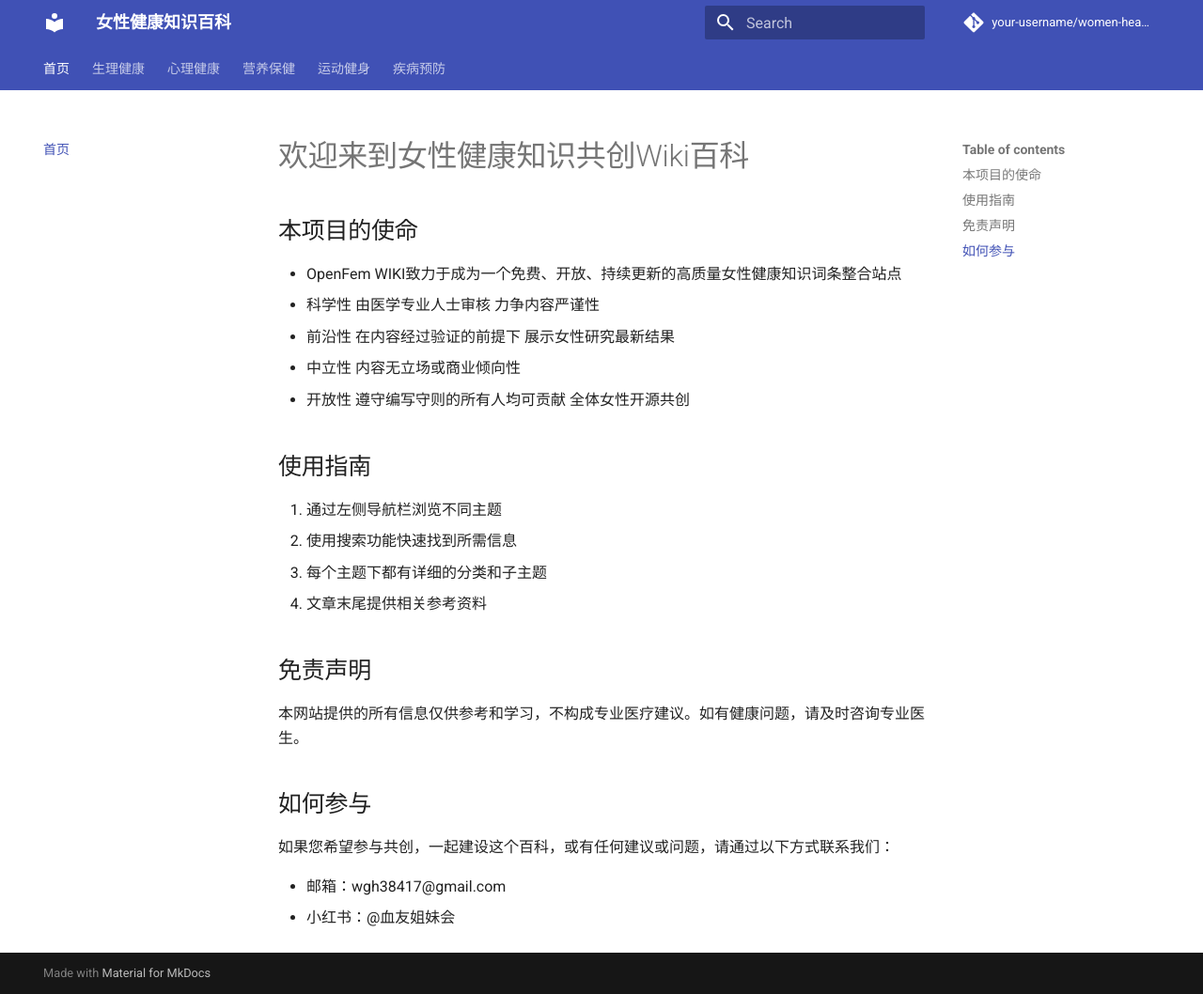
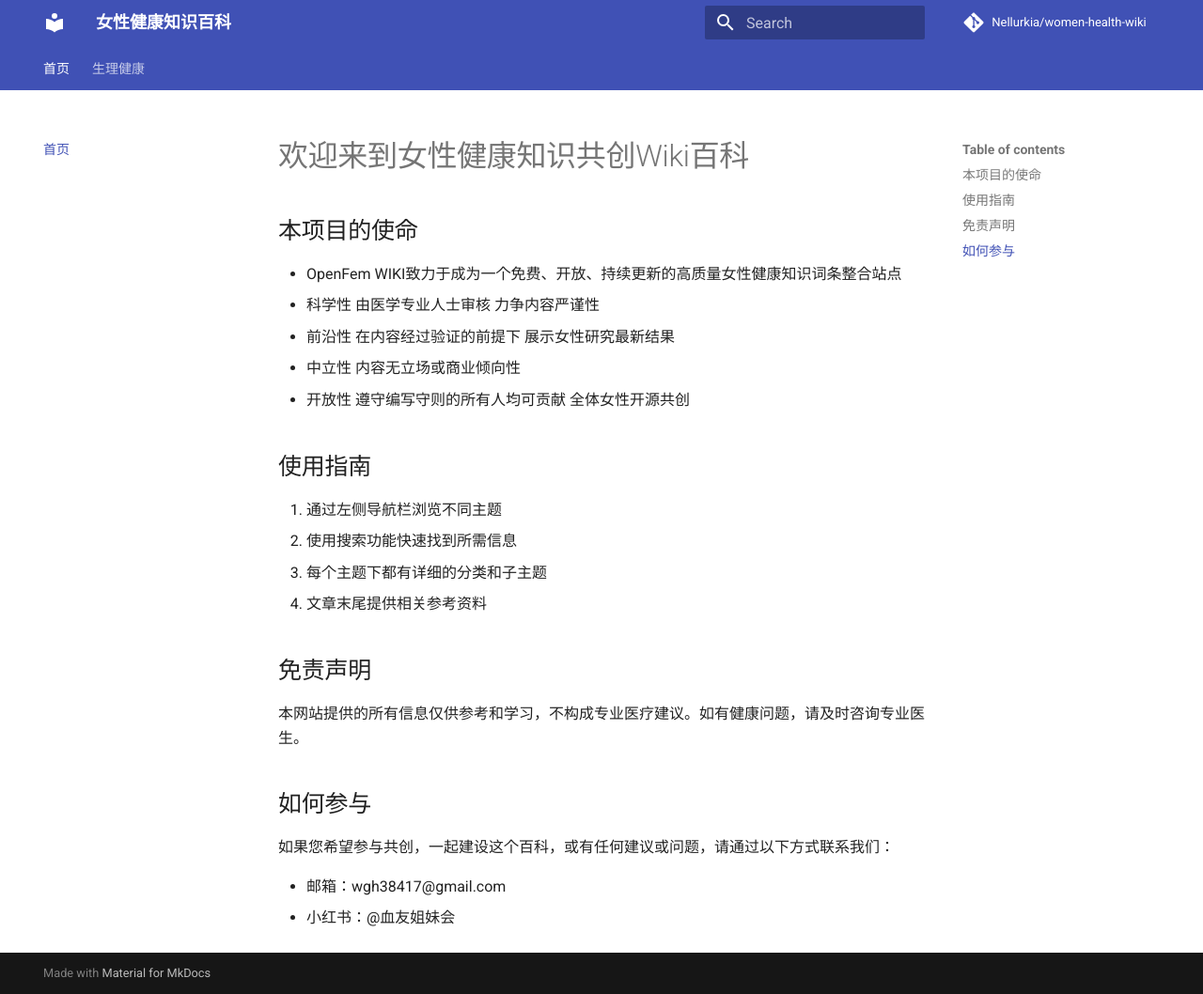
Before and after one commit to Nellurkia/women-health-wiki, an MkDocs documentation site: the page built from docs/index.md, in a window 1280 px wide and 1058 px high. Shown: the whole window at 94% size. Built offline with MkDocs 1.6.1 and Material for MkDocs 9.7.7, drawn with Linux system fonts in a browser that asks for light colours; comment, search, counter and statistics services are not loaded; some of the changed lines change nothing that is shown.

Commit message:
Add files via upload

```diff
--- a/mkdocs.yml
+++ b/mkdocs.yml
@@ -1,8 +1,8 @@
 site_name: 女性健康知识百科
 site_description: 专业的女性健康知识分享平台
-site_url: https://your-username.github.io/women-health-wiki/  # 替换为您的 GitHub 用户名
-repo_url: https://github.com/your-username/women-health-wiki  # 替换为您的仓库地址
-repo_name: your-username/women-health-wiki  # 替换为您的仓库名
+site_url: https://nellurkia.github.io/women-health-wiki/
+repo_url: https://github.com/Nellurkia/women-health-wiki
+repo_name: Nellurkia/women-health-wiki
 
 theme:
   name: material
@@ -18,19 +18,7 @@ nav:
   - 首页: index.md
   - 生理健康:
     - 月经周期: physiology/menstrual-cycle.md
-    - 生殖系统: physiology/reproductive-system.md
-  - 心理健康:
-    - 情绪管理: mental/emotion-management.md
-    - 压力调节: mental/stress-management.md
-  - 营养保健:
-    - 饮食指南: nutrition/dietary-guidelines.md
-    - 营养补充: nutrition/supplements.md
-  - 运动健身:
-    - 运动建议: fitness/exercise-tips.md
-    - 瑜伽指南: fitness/yoga-guide.md
-  - 疾病预防:
-    - 常见疾病: prevention/common-diseases.md
-    - 定期检查: prevention/regular-checkups.md
+    - 月经用品: physiology/menstrual-pad.md
 
 markdown_extensions:
   - pymdownx.highlight
```
